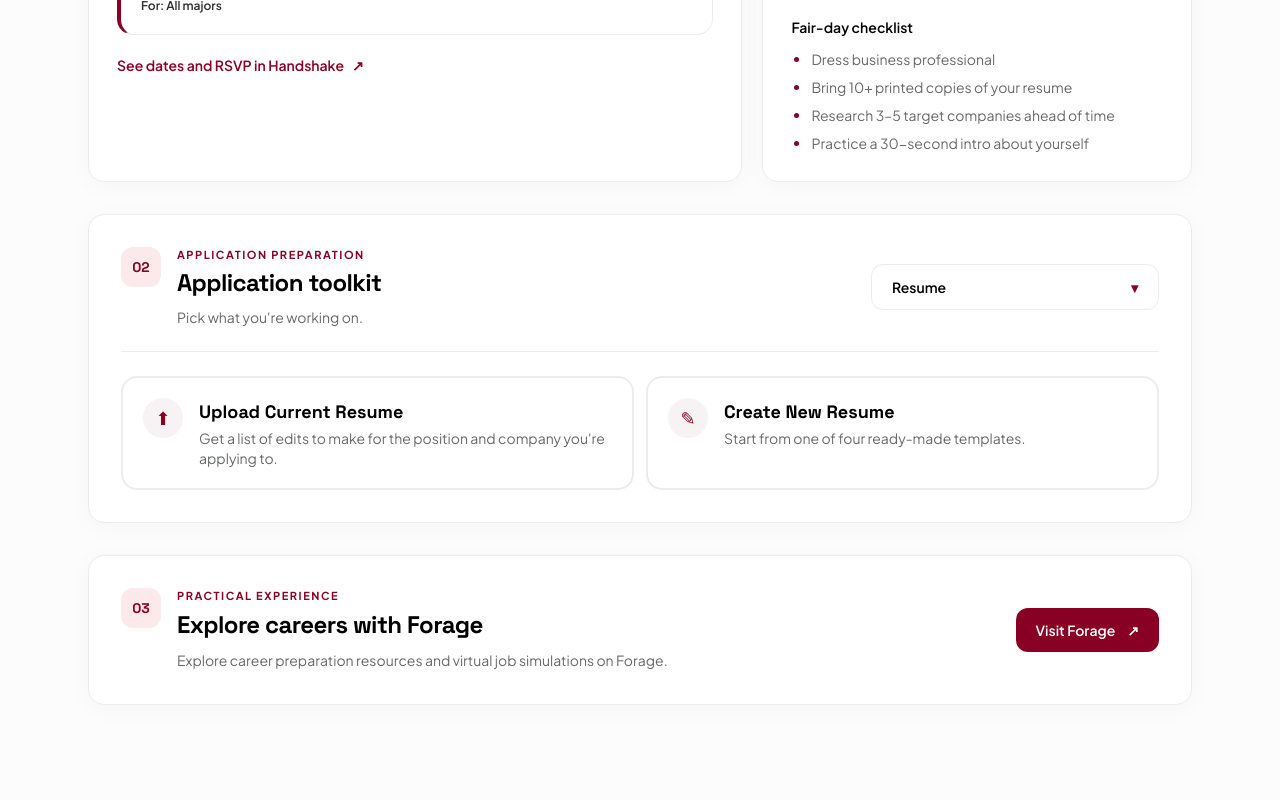
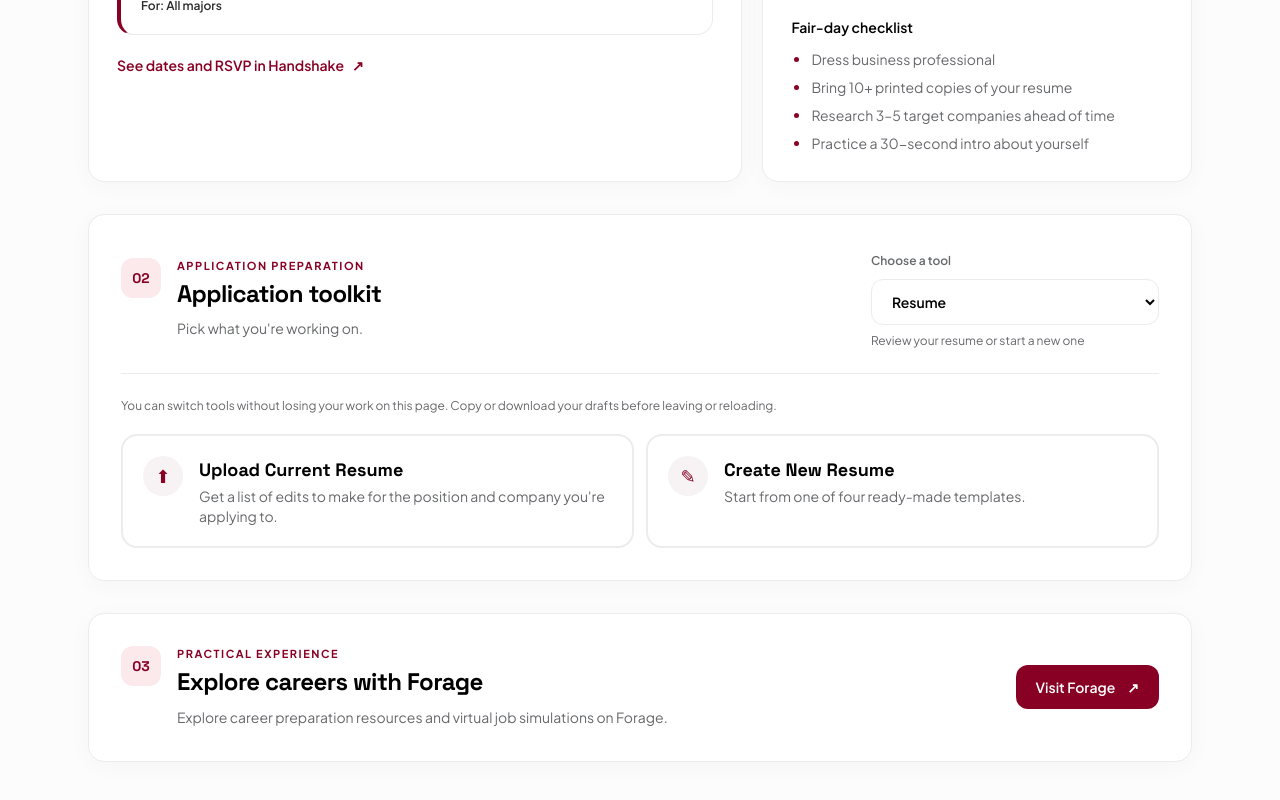
Before and after one commit to giannajamesm-pixel/NetCentral, a Next.js app: page /bizprep in a window 1280 px wide. Shown: the part 807-1607 px from the top of the page. Before the commit the page ends 1568 px from the top, so only its background shows below. Built offline with nearby package versions, Linux system fonts and the light colour scheme.

Commit message:
Preserve preparation work when switching tools

```diff
--- a/src/components/bizprep/BizPrepClient.tsx
+++ b/src/components/bizprep/BizPrepClient.tsx
@@ -1,6 +1,6 @@
 "use client";
 
-import { useEffect, useRef, useState } from "react";
+import { useState } from "react";
 import ResumePanel from "@/components/bizprep/ResumePanel";
 import GuidedDrafts from "@/components/bizprep/GuidedDrafts";
 
@@ -14,35 +14,7 @@ const TOOLS: { id: Tool; label: string; description: string }[] = [
 
 export default function BizPrepClient({ careerTitle }: { careerTitle?: string }) {
   const [tool, setTool] = useState<Tool>("resume");
-  const [open, setOpen] = useState(false);
-  const menuRef = useRef<HTMLDivElement>(null);
-  const buttonRef = useRef<HTMLButtonElement>(null);
   const current = TOOLS.find((t) => t.id === tool)!;
-
-  useEffect(() => {
-    if (!open) return;
-    function onPointer(e: PointerEvent) {
-      if (!menuRef.current?.contains(e.target as Node)) setOpen(false);
-    }
-    function onKey(e: KeyboardEvent) {
-      if (e.key === "Escape") {
-        setOpen(false);
-        buttonRef.current?.focus();
-      }
-    }
-    document.addEventListener("pointerdown", onPointer);
-    document.addEventListener("keydown", onKey);
-    return () => {
-      document.removeEventListener("pointerdown", onPointer);
-      document.removeEventListener("keydown", onKey);
-    };
-  }, [open]);
-
-  function choose(id: Tool) {
-    setTool(id);
-    setOpen(false);
-    buttonRef.current?.focus();
-  }
 
   return (
     <section
@@ -65,63 +37,32 @@ export default function BizPrepClient({ careerTitle }: { careerTitle?: string })
           </div>
         </div>
 
-        <div ref={menuRef} className="relative w-full sm:w-72">
-          <button
-            ref={buttonRef}
-            type="button"
-            onClick={() => setOpen((o) => !o)}
-            aria-haspopup="listbox"
-            aria-expanded={open}
-            aria-controls="toolkit-menu"
-            className="flex w-full items-center justify-between gap-3 rounded-xl border border-ink-100 bg-surface px-5 py-3 text-left text-sm font-semibold text-ink-900 transition hover:border-primary-300 hover:bg-surface-soft"
+        <div className="w-full sm:w-72">
+          <label htmlFor="toolkit-choice" className="text-xs font-semibold text-ink-500">Choose a tool</label>
+          <select
+            id="toolkit-choice"
+            value={tool}
+            onChange={(event) => setTool(event.target.value as Tool)}
+            aria-describedby="toolkit-description"
+            className="mt-2 block min-h-11 w-full rounded-xl border border-ink-100 bg-surface px-4 py-3 text-sm font-semibold text-ink-900 focus:outline-2 focus:outline-primary-600"
           >
-            {current.label}
-            <span
-              aria-hidden
-              className={`text-primary-700 transition ${open ? "rotate-180" : ""}`}
-            >
-              ▾
-            </span>
-          </button>
-
-          {open && (
-            <ul
-              id="toolkit-menu"
-              role="listbox"
-              aria-label="Toolkit sections"
-              className="absolute right-0 z-30 mt-2 w-full overflow-hidden rounded-2xl border border-ink-100 bg-surface p-1.5 shadow-lg"
-            >
-              {TOOLS.map((t) => (
-                <li key={t.id} role="option" aria-selected={t.id === tool}>
-                  <button
-                    type="button"
-                    onClick={() => choose(t.id)}
-                    className={`w-full rounded-xl px-4 py-2.5 text-left transition ${
-                      t.id === tool ? "bg-primary-50" : "hover:bg-surface-soft"
-                    }`}
-                  >
-                    <span
-                      className={`block text-sm font-semibold ${
-                        t.id === tool ? "text-primary-700" : "text-ink-900"
-                      }`}
-                    >
-                      {t.label}
-                    </span>
-                    <span className="block text-xs text-ink-500">{t.description}</span>
-                  </button>
-                </li>
-              ))}
-            </ul>
-          )}
+            {TOOLS.map((entry) => <option key={entry.id} value={entry.id}>{entry.label}</option>)}
+          </select>
+          <p id="toolkit-description" className="mt-2 text-xs text-ink-500">{current.description}</p>
         </div>
       </div>
 
       <div className="mt-6 border-t border-ink-100 pt-6">
-        {tool === "resume" ? (
+        <p className="mb-5 text-xs text-ink-500">You can switch tools without losing your work on this page. Copy or download your drafts before leaving or reloading.</p>
+        <div hidden={tool !== "resume"}>
           <ResumePanel careerTitle={careerTitle} />
-        ) : (
-          <GuidedDrafts key={tool} kind={tool} careerTitle={careerTitle} />
-        )}
+        </div>
+        <div hidden={tool !== "cover-letter"}>
+          <GuidedDrafts kind="cover-letter" careerTitle={careerTitle} />
+        </div>
+        <div hidden={tool !== "portfolio"}>
+          <GuidedDrafts kind="portfolio" careerTitle={careerTitle} />
+        </div>
       </div>
     </section>
   );
--- a/src/components/bizprep/GuidedDrafts.tsx
+++ b/src/components/bizprep/GuidedDrafts.tsx
@@ -11,6 +11,7 @@ export default function GuidedDrafts({ kind, careerTitle }: Props) {
   const [example, setExample] = useState("");
   const [interest, setInterest] = useState("");
   const [draft, setDraft] = useState("");
+  const [hasDraft, setHasDraft] = useState(false);
   const [message, setMessage] = useState("");
   const isLetter = kind === "cover-letter";
 
@@ -18,11 +19,12 @@ export default function GuidedDrafts({ kind, careerTitle }: Props) {
     e.preventDefault();
     if (!role.trim() || !example.trim() || (isLetter && !company.trim())) return;
     setDraft(isLetter ? ["Dear Hiring Team,", `I am applying for the ${role.trim()} position at ${company.trim()}. ${interest.trim()}`.trim(),
-      `My relevant experience includes ${example.trim()}`, `I would welcome the opportunity to discuss how I could contribute as a ${role.trim()}. Thank you for your consideration.`, "Sincerely,", "[Add your name]"].join("\n\n") :
+      example.trim(), `I would welcome the opportunity to discuss how I could contribute as a ${role.trim()}. Thank you for your consideration.`, "Sincerely,", "[Add your name]"].join("\n\n") :
       [`Portfolio: ${role.trim()}`, "About me\n[Write two sentences about your interests and the work you want to do.]",
         `Featured work\n${example.trim()}`, "For each project\nThe problem\nYour own contribution\nTools and skills\nOutcome or what you learned\nLink or image you have permission to share",
         interest.trim() ? `What I want to develop next\n${interest.trim()}` : "What I want to develop next\n[Choose one skill or project to work on next.]",
         "Contact\n[Choose which professional contact details to share.]"].join("\n\n"));
+    setHasDraft(true);
     setMessage("Your editable draft is ready below.");
   }
   async function copy() {
@@ -45,7 +47,7 @@ export default function GuidedDrafts({ kind, careerTitle }: Props) {
         <label className="text-sm font-semibold sm:col-span-2">{isLetter ? "Why this company or role interests you" : "A skill or type of work you want to develop next"} <span className="font-normal text-ink-500">(optional)</span><textarea maxLength={800} rows={2} value={interest} onChange={(e) => setInterest(e.target.value)} className={input} /></label>
         <div className="sm:col-span-2"><button className="min-h-11 rounded-xl bg-primary-700 px-5 py-3 text-sm font-semibold text-white hover:bg-primary-600">{isLetter ? "Create my draft" : "Create my outline"}</button></div>
       </form>
-      {draft && <div className="mt-6 border-t border-ink-100 pt-6">
+      {hasDraft && <div className="mt-6 border-t border-ink-100 pt-6">
         <label className="text-sm font-semibold">Edit your {isLetter ? "cover letter" : "outline"}<textarea rows={14} value={draft} onChange={(e) => setDraft(e.target.value)} className={input} /></label>
         <p className="mt-2 text-xs text-ink-500">Check every statement and replace bracketed prompts before sharing. This is a guided template, not AI-generated advice.</p>
         <div className="mt-3 flex flex-wrap gap-3"><button onClick={copy} className="min-h-11 rounded-lg border border-primary-100 px-4 py-2 text-sm font-semibold text-primary-700">Copy draft</button><button onClick={download} className="min-h-11 rounded-lg border border-primary-100 px-4 py-2 text-sm font-semibold text-primary-700">Download text</button></div>
--- a/src/components/bizprep/ResumePanel.tsx
+++ b/src/components/bizprep/ResumePanel.tsx
@@ -55,11 +55,11 @@ export default function ResumePanel({ careerTitle }: { careerTitle?: string }) {
         ))}
       </div>
 
-      {mode === "upload" && (
+      <div hidden={mode !== "upload"}>
         <div className="mt-6">
           <ResumeReview careerTitle={careerTitle} />
         </div>
-      )}
+      </div>
 
       {mode === "create" && (
         <div className="mt-6">
```
Also changed, not shown: 1 other file (tests, documents, lock files or other folders).
